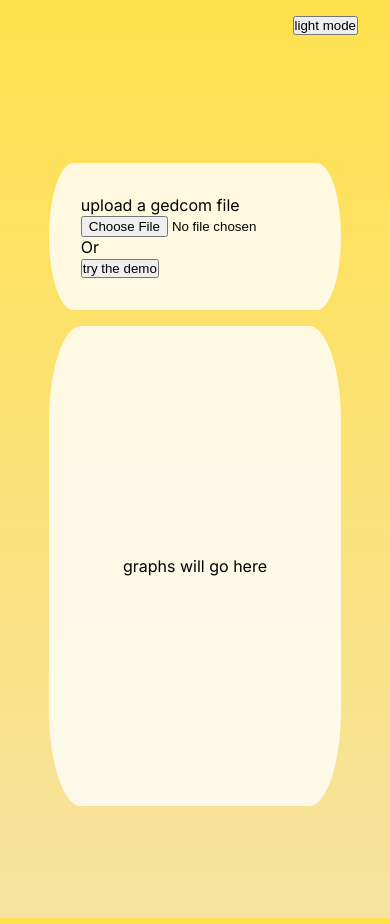
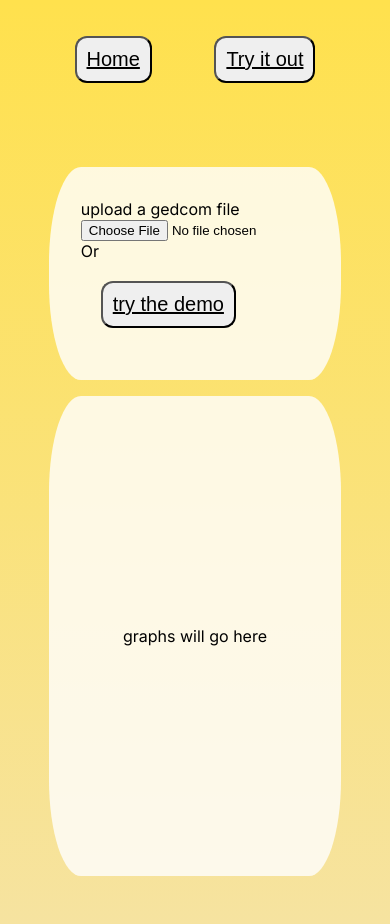
Before and after one commit to thelinguist/charting-polygamy, a Next.js app in the folder apps/ui/: page /chart/upload in a window 390 px wide. Built offline with nearby package versions, Linux system fonts and the light colour scheme.

Commit message:
feat: mobile friendly, style fixes

```diff
--- a/apps/ui/src/app/chart/[slug]/page.tsx
+++ b/apps/ui/src/app/chart/[slug]/page.tsx
@@ -1,8 +1,7 @@
-// this goes in chart/[slug]/page.tsx but it's not working, see the issue:
-// https://github.com/vercel/next.js/issues/54393
 import { getPostBySlug, getPostTitles } from "../../../lib/getAllPosts"
 import PostBody from "../../../components/PostBody/PostBody"
 import markdownToHtml from "../../../lib/markdownToHTML"
+import styles from './page.module.css'
 
 export async function generateStaticParams() {
     const titles = getPostTitles()
@@ -27,7 +26,7 @@ async function fetchPost(slug) {
 export default async function Page({ params: { slug } }) {
     const { title, content } = await fetchPost(slug)
     return (
-        <article className="mb-32">
+        <article className={styles.container}>
             <title>{title}</title>
             <PostBody content={content} />
         </article>
--- a/apps/ui/src/app/globals.css
+++ b/apps/ui/src/app/globals.css
@@ -125,8 +125,32 @@ a {
   text-decoration: none;
 }
 
+.reader {
+  display: grid;
+  place-items: center;
+}
+
+.reader > * {
+  max-width: 800px;
+}
+
 @media (prefers-color-scheme: dark) {
   html {
     color-scheme: dark;
   }
+
+  button {
+    color: rgb(var(--color-primary-100));
+    background: rgba(var(--card-rgb), 0);
+    border: 2px solid rgb(var(--card-border-rgb));
+  }
 }
+
+  button {
+    text-decoration: underline;
+    font-size: 15pt;
+    padding: .5em;
+    margin: 1em;
+    border-radius: var(--border-radius);
+    transition: background 200ms, border 200ms;
+  }
--- a/apps/ui/src/app/page.module.css
+++ b/apps/ui/src/app/page.module.css
@@ -4,7 +4,7 @@
   justify-content: space-between;
   align-items: center;
   padding: 6rem;
-  min-height: calc(100vh - 2rem - 2em);
+  min-height: calc(100vh - 2rem - 86px - 5px);
 }
 
 .description {
@@ -98,6 +98,9 @@
 
 /* Mobile */
 @media (max-width: 700px) {
+  .main {
+    padding: 2rem;
+  }
   .content {
     padding: 4rem;
   }
--- a/apps/ui/src/components/Header/Header.module.css
+++ b/apps/ui/src/components/Header/Header.module.css
@@ -3,5 +3,5 @@
   width: 100%;
   padding: 1rem 2rem;
   display: flex;
-  justify-content: flex-end;
+  justify-content: space-evenly;
 }
--- a/apps/ui/src/components/Header/index.tsx
+++ b/apps/ui/src/components/Header/index.tsx
@@ -1,9 +1,15 @@
 import styles from "./Header.module.css"
+import Link from "next/link"
 
 export default function Header() {
     return (
         <header className={styles.header}>
-            <button>light mode</button>
+            <Link href="/">
+                <button>
+                    Home
+                </button>
+            </Link>
+            <button className={styles.tryIt}>Try it out</button>
         </header>
     )
 }
--- a/apps/ui/src/components/PostBody/PostBody.module.css
+++ b/apps/ui/src/components/PostBody/PostBody.module.css
@@ -14,10 +14,6 @@
 .markdown a {
   color:rgb(var(--color-primary-100));
   text-decoration: underline;
-  font-size: 15pt;
-  padding: .5em;
-  margin: 1em;
-  border-radius: var(--border-radius);
   background: rgba(var(--card-rgb), 0);
   border: 1px solid rgba(var(--card-border-rgb), 0);
   transition: background 200ms, border 200ms;
--- a/apps/ui/src/components/PostBody/PostBody.tsx
+++ b/apps/ui/src/components/PostBody/PostBody.tsx
@@ -5,7 +5,7 @@ type Props = {
 }
 export default function PostBody({ content }: Props) {
     return (
-        <div className="max-w-2xl mx-auto">
+        <div className="reader">
             <div className={markdownStyles.markdown} dangerouslySetInnerHTML={{ __html: content }} />
         </div>
     )
```
Also changed, not shown: apps/ui/src/app/chart/[slug]/page.module.css (added, +9 -0 lines).
